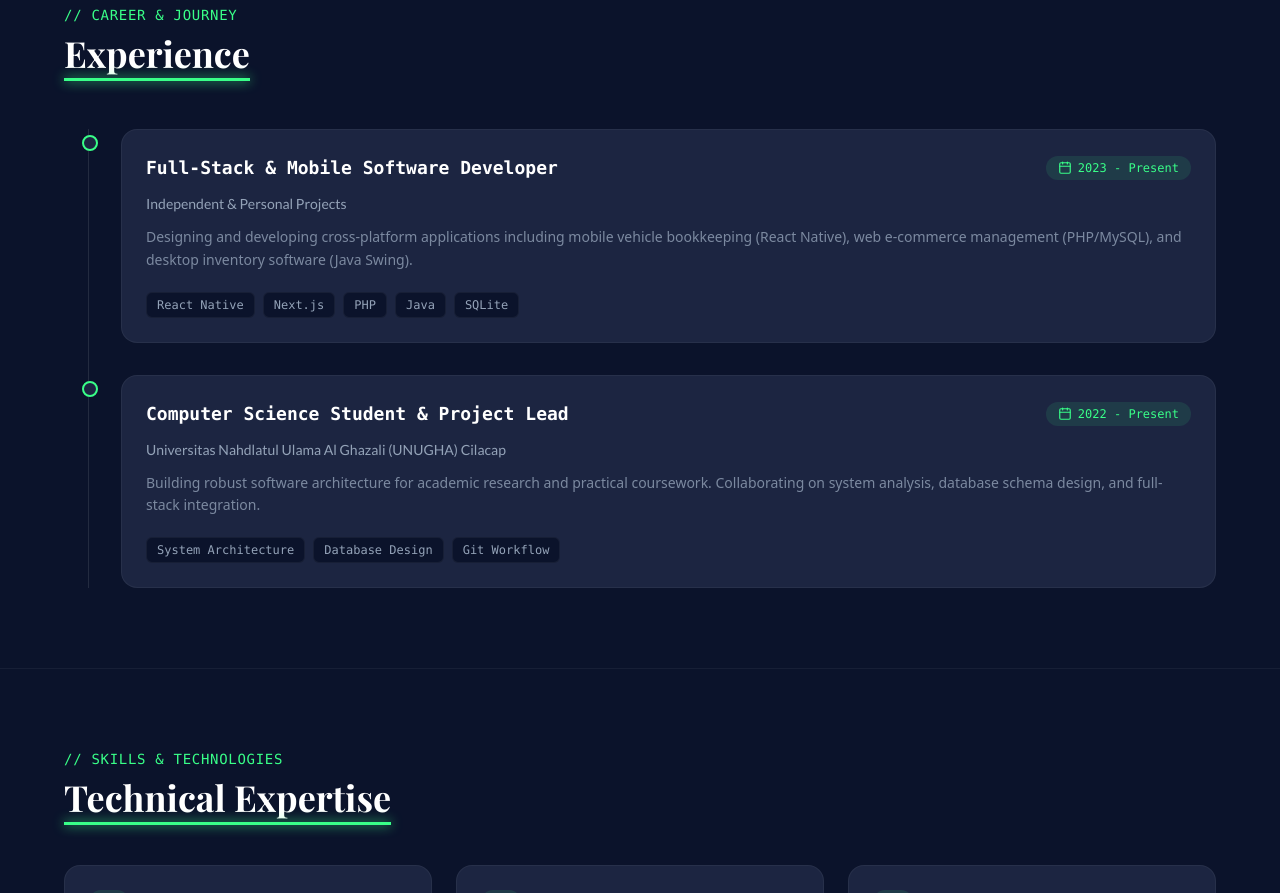
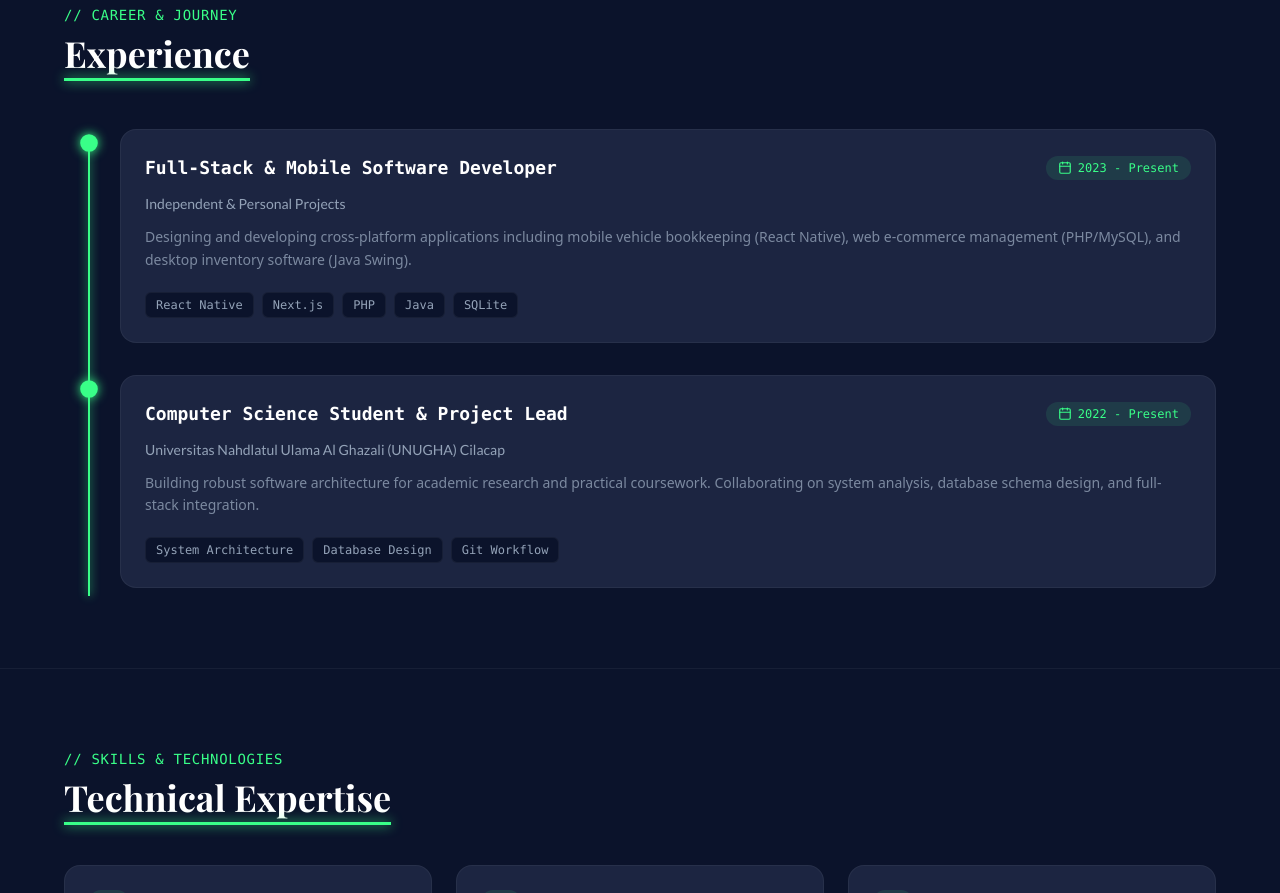
Before and after one commit to abdullohmmuttaqin/portopel, a Next.js app: page / in a window 1280 px wide. Shown: the part 3380-4273 px from the top of the page. Built offline with nearby package versions, Linux system fonts and the light colour scheme; a web font is replaced by a local one.

Commit message:
feat: add dynamic scroll timeline to Experience section

```diff
--- a/src/components/Experience.tsx
+++ b/src/components/Experience.tsx
@@ -24,14 +24,17 @@ const experiences = [
 
 export default function Experience() {
   const [isInView, setIsInView] = useState(false);
+  const [scrollProgress, setScrollProgress] = useState(0);
   const sectionRef = useRef<HTMLElement>(null);
+  const timelineRef = useRef<HTMLDivElement>(null);
 
+  // Observer untuk judul Experience
   useEffect(() => {
     const observer = new IntersectionObserver(
       ([entry]) => {
         setIsInView(entry.isIntersecting);
       },
-      { rootMargin: "-20% 0px -35% 0px", threshold: 0.1 }
+      { rootMargin: "0px 0px -15% 0px", threshold: 0.1 }
     );
 
     if (sectionRef.current) {
@@ -39,6 +42,32 @@ export default function Experience() {
     }
 
     return () => observer.disconnect();
+  }, []);
+
+  // Listener kalkulasi tinggi garis sesuai scroll layar
+  useEffect(() => {
+    const handleScroll = () => {
+      if (!timelineRef.current) return;
+
+      const rect = timelineRef.current.getBoundingClientRect();
+      const windowHeight = window.innerHeight;
+
+      // Garis mulai tumbuh ketika titik atas timeline menyentuh 70% tinggi viewport
+      const startPoint = windowHeight * 0.7;
+      const totalHeight = rect.height;
+
+      const currentPosition = startPoint - rect.top;
+      const progress = (currentPosition / totalHeight) * 100;
+
+      // Pembatasan nilai antara 0% sampai 100%
+      const clampedProgress = Math.min(Math.max(progress, 0), 100);
+      setScrollProgress(clampedProgress);
+    };
+
+    window.addEventListener("scroll", handleScroll);
+    handleScroll(); // Jalankan sekali di awal load
+
+    return () => window.removeEventListener("scroll", handleScroll);
   }, []);
 
   return (
@@ -51,7 +80,6 @@ export default function Experience() {
             {"// CAREER & JOURNEY"}
           </p>
 
-          {/* Judul H2 dengan Garis Bawah Aktif Otomatis */}
           <h2 className="relative inline-block font-[family-name:var(--font-playfair)] text-3xl sm:text-4xl font-bold text-white pb-2">
             Experience
             <span
@@ -63,13 +91,30 @@ export default function Experience() {
         </div>
 
         {/* Timeline Container */}
-        <div className="relative border-l border-white/10 ml-3 md:ml-6 space-y-8 pl-6 md:pl-8">
+        <div ref={timelineRef} className="relative ml-3 md:ml-6 space-y-8 pl-6 md:pl-8">
+
+          {/* Garis Dasar (Track Abu-abu) */}
+          <div className="absolute left-0 top-2 bottom-2 w-[2px] bg-white/10" />
+
+          {/* Garis Hijau Dynamic (Ikut Scroll) */}
+          <div
+            className="absolute left-0 top-2 w-[2px] bg-[#39FF88] shadow-[0_0_10px_#39FF88] transition-all duration-75 ease-out"
+            style={{ height: `${scrollProgress}%` }}
+          />
+
           {experiences.map((exp, index) => (
             <div key={index} className="relative group">
-              {/* Timeline Dot */}
-              <div className="absolute -left-[31px] md:-left-[39px] top-1.5 w-4 h-4 rounded-full bg-[#1C2541] border-2 border-[#39FF88] group-hover:scale-125 transition-transform" />
 
-              {/* Card Experience dengan Efek Membal */}
+              {/* Timeline Dot (Menyala Hijau saat terlewati garis) */}
+              <div
+                className={`absolute -left-[31px] md:-left-[39px] top-1.5 w-4 h-4 rounded-full border-2 transition-all duration-300 ${
+                  scrollProgress > (index / (experiences.length - 1 || 1)) * 80
+                    ? "bg-[#39FF88] border-[#39FF88] scale-110 shadow-[0_0_10px_#39FF88]"
+                    : "bg-[#1C2541] border-[#39FF88]/40"
+                }`}
+              />
+
+              {/* Card Experience */}
               <div className="p-6 rounded-2xl bg-[#1C2541] border border-white/5 hover:border-[#39FF88]/30 active:scale-[0.98] transition-all duration-150 space-y-3">
                 <div className="flex flex-col sm:flex-row sm:items-center justify-between gap-2">
                   <h3 className="font-mono text-lg font-bold text-white">
@@ -89,7 +134,7 @@ export default function Experience() {
                   {exp.description}
                 </p>
 
-                {/* Skill Badges dengan Efek Membal */}
+                {/* Skill Badges */}
                 <div className="flex flex-wrap gap-2 pt-2">
                   {exp.skills.map((skill, sIdx) => (
                     <span
@@ -101,6 +146,7 @@ export default function Experience() {
                   ))}
                 </div>
               </div>
+
             </div>
           ))}
         </div>
```
